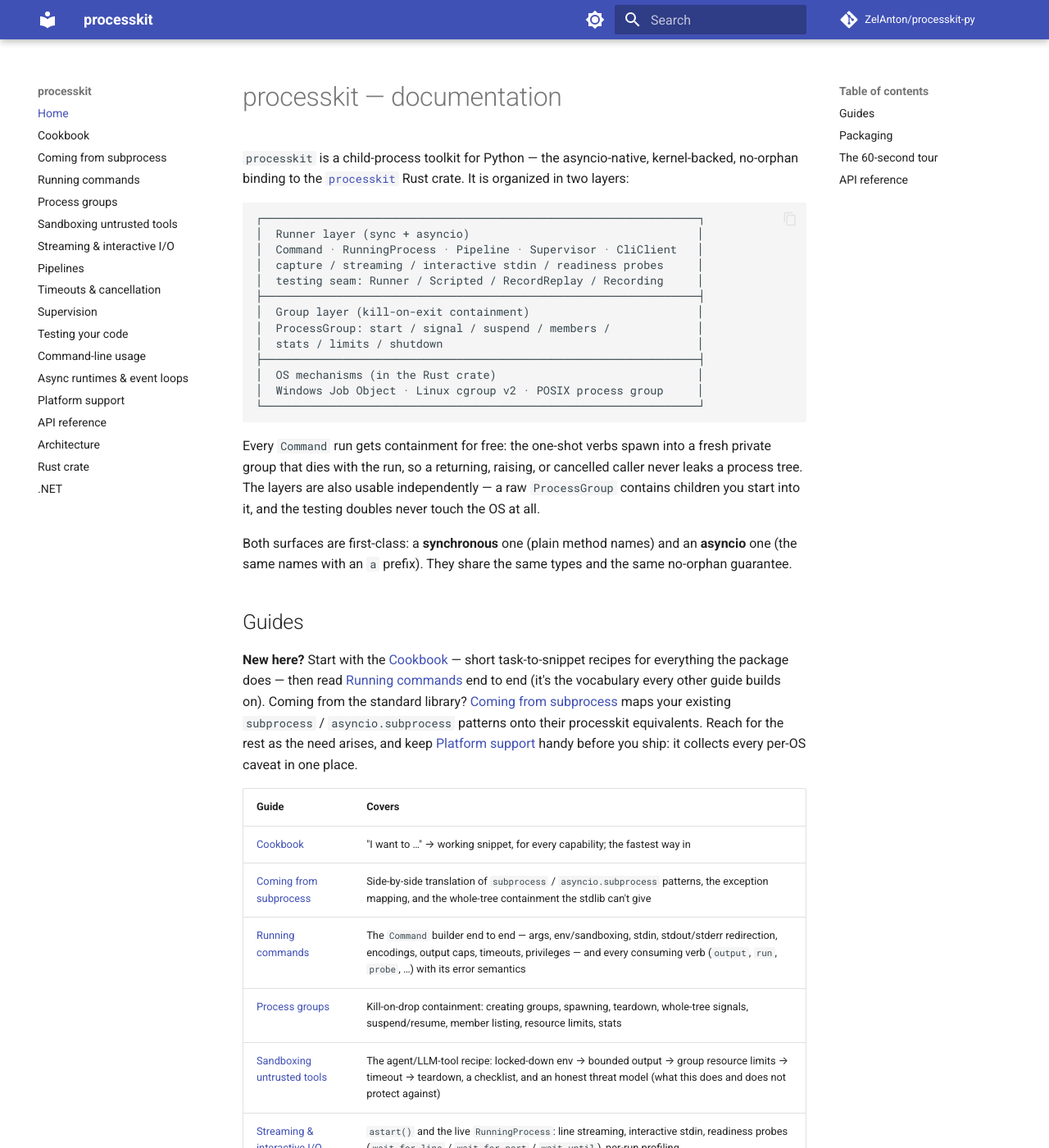
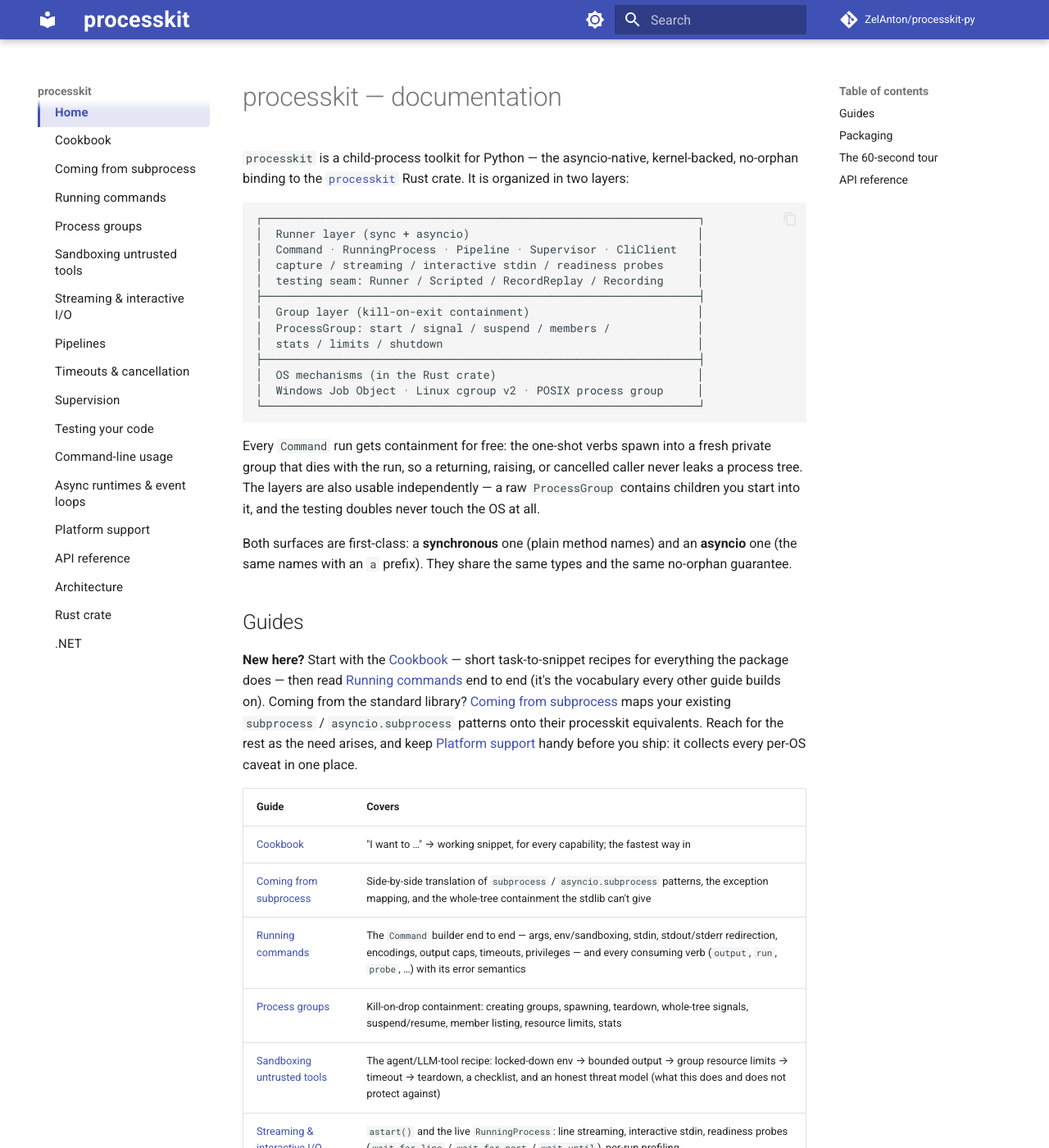
Before and after one commit to ZelAnton/processkit-py, an MkDocs documentation site: the page built from docs/README.md, in a window 1280 px wide and 1400 px high. Shown: the whole window at 82% size. Built offline with MkDocs 1.6.1 and Material for MkDocs 9.7.7, drawn with Linux system fonts in a browser that asks for light colours; comment, search, counter and statistics services are not loaded.

Commit message:
Style the docs site navigation and header to match the ProcessKit family look
Add a Material-for-MkDocs stylesheet (docs/overrides/extra.css) that
reproduces the reference site's header emphasis, sidebar hover/active
accent bar, section-divider styling, and horizontal scrolling for wide
tables, adapted to Material's DOM structure and theme-aware colors.
Register it via extra_css in mkdocs.yml.

```diff
--- /dev/null
+++ b/docs/overrides/extra.css
@@ -0,0 +1,84 @@
+/* Visual language shared with the ProcessKit documentation family, adapted for
+   Material for MkDocs' header, primary navigation, and content components. */
+
+:root {
+  --processkit-nav-accent: var(--md-primary-fg-color);
+}
+
+[data-md-color-scheme="default"] {
+  --processkit-nav-hover-bg: rgb(63 81 181 / 10%);
+  --processkit-nav-active-bg: rgb(63 81 181 / 14%);
+  --processkit-nav-divider: rgb(0 0 0 / 16%);
+}
+
+[data-md-color-scheme="slate"] {
+  --processkit-nav-hover-bg: rgb(159 168 218 / 13%);
+  --processkit-nav-active-bg: rgb(159 168 218 / 18%);
+  --processkit-nav-divider: rgb(255 255 255 / 18%);
+}
+
+/* Keep the project name prominent while Material changes the page topic. */
+.md-header__title .md-header__topic:first-child .md-ellipsis {
+  color: var(--md-primary-bg-color);
+  font-size: 1.35rem;
+  font-weight: 700;
+  letter-spacing: 0.01em;
+}
+
+/* Keep the primary sidebar inside its track and distinguish page links from
+   section labels. The transparent border prevents layout movement on hover. */
+.md-sidebar--primary .md-sidebar__scrollwrap {
+  overflow-x: hidden;
+}
+
+.md-sidebar--primary a.md-nav__link {
+  border-left: 3px solid transparent;
+  border-radius: 0 0.2rem 0.2rem 0;
+  font-size: 0.75rem;
+  font-weight: 500;
+  letter-spacing: 0.01em;
+  margin: 0;
+  padding: 0.38rem 0.8rem 0.38rem 0.9rem;
+  transition: background-color 130ms ease, border-color 130ms ease;
+}
+
+.md-sidebar--primary a.md-nav__link:hover {
+  background-color: var(--processkit-nav-hover-bg);
+  border-left-color: color-mix(in srgb, var(--processkit-nav-accent) 55%, transparent);
+  text-decoration: none;
+}
+
+.md-sidebar--primary a.md-nav__link--active,
+.md-sidebar--primary a.md-nav__link[aria-current="page"] {
+  background-color: var(--processkit-nav-active-bg);
+  border-left-color: var(--processkit-nav-accent);
+  font-weight: 600;
+}
+
+.md-sidebar--primary a.md-nav__link:focus-visible {
+  outline: 2px solid var(--processkit-nav-accent);
+  outline-offset: -2px;
+}
+
+/* Nested primary-nav entries are Material's section headings. This rule also
+   provides a durable divider whenever a future navigation group begins. */
+.md-sidebar--primary .md-nav--primary > .md-nav__list > .md-nav__item--nested:not(:first-child) {
+  border-top: 1px solid var(--processkit-nav-divider);
+  margin-top: 0.55rem;
+  padding-top: 0.55rem;
+}
+
+.md-sidebar--primary .md-nav__item--nested > label.md-nav__link {
+  font-size: 0.8rem;
+  font-weight: 700;
+  letter-spacing: 0.02em;
+}
+
+/* Let naturally wide tables retain their columns and scroll within the
+   typeset area instead of clipping at the content edge. */
+.md-typeset table {
+  display: block;
+  max-width: 100%;
+  overflow-x: auto;
+  width: max-content;
+}
--- a/mkdocs.yml
+++ b/mkdocs.yml
@@ -38,6 +38,9 @@
       toggle:
         icon: material/brightness-4
         name: Switch to light mode
+
+extra_css:
+  - overrides/extra.css
 
 nav:
   - Home: README.md
```
